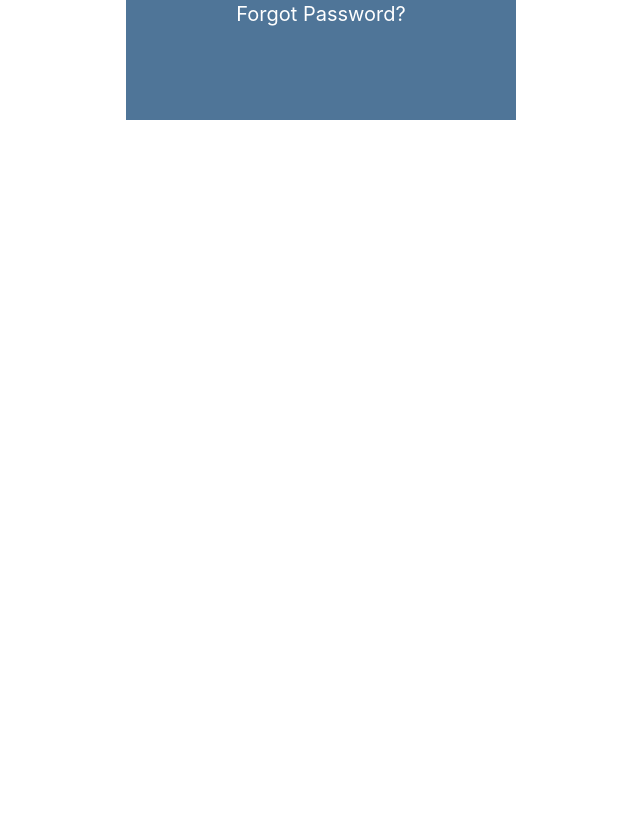
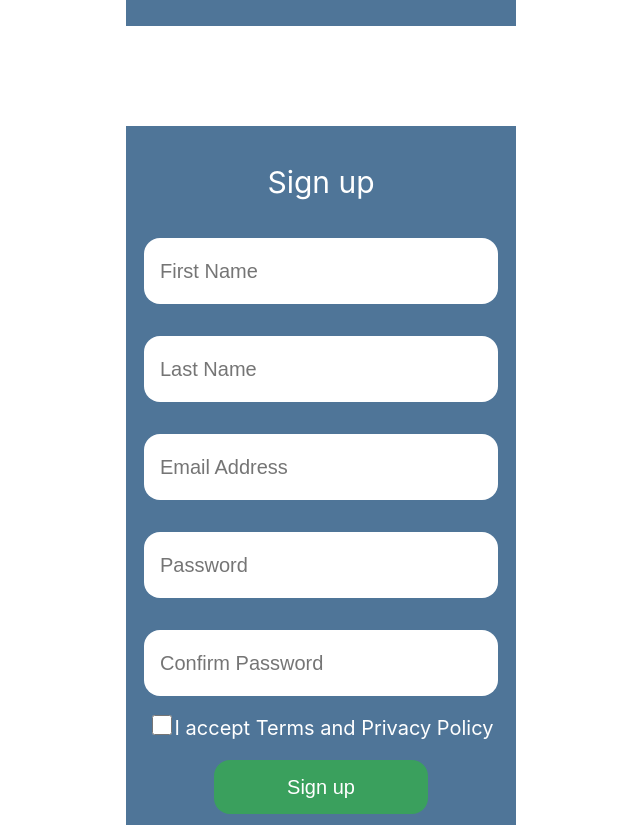
Before and after one commit to kevin-lane/VUE-project-team4, a Vue app: page / in a window 1280 px wide. Shown: the part 586-1411 px from the top of the page, without its empty margins (124-764 px from the left). Before the commit the page ends 800 px from the top, so only its background shows below. Built offline with nearby package versions, Linux system fonts and the light colour scheme.

Commit message:
A sign up form where user can create new account done.

```diff
--- /dev/null
+++ b/src/components/CreateAccount.vue
@@ -0,0 +1,60 @@
+<template>
+  <form id="signup-form">
+    <h1>Sign up</h1>
+    <input class="input-forms" type="text" placeholder="First Name">
+    <br>
+    <input class="input-forms" type="text" placeholder="Last Name">
+    <br>
+    <input class="input-forms" type="email" placeholder="Email Address">
+    <br>
+    <input class="input-forms" type="password" placeholder="Password">
+    <br>
+    <input class="input-forms" type="password" placeholder="Confirm Password">
+    <input type="checkbox" id="policy-approval" name="policy-approval" >
+      <label id="policy-approval-label" for="policy-approval">I accept Terms and Privacy Policy</label>
+    <button id="signup-button">Sign up</button><br>
+  </form>
+</template>
+
+<style scoped>
+  h1{
+    color: white;
+    margin-bottom: 1rem;
+  }
+  #signup-form{
+    background-color: #4F7598;
+    width: 390px;
+    height: 699px;
+    left: 0px;
+    top: 100px;
+    padding-top: 2rem;
+    text-align: center;
+  }
+  .input-forms{
+    width: 354px;
+    height: 66px;
+    margin: 1rem;
+    padding: 1rem;
+    border: 1px;
+    border-radius: 1rem;
+    font-size: 20px;
+  }
+  #policy-approval{
+    width: 26px;
+    height: 20px;
+  }
+  #policy-approval-label{
+    font-size: 20px;
+    color: white;
+  }
+  #signup-button{
+    width: 214px;
+    height: 54px;
+    margin-top: 1rem;
+    border-radius: 1rem;
+    background-color: #3AA05D;
+    border: 1px;
+    color: white;
+    font-size: 20px;
+  }
+</style>
--- a/src/views/HomeView.vue
+++ b/src/views/HomeView.vue
@@ -1,10 +1,12 @@
 <script setup>
   import LoginForm from '../components/LoginForm.vue';
+  import CreateAccount from '../components/CreateAccount.vue';
 </script>
 
 <template>
   <main>
     <h1>Instabuy</h1>
     <LoginForm />
+    <CreateAccount />
   </main>
 </template>
```
